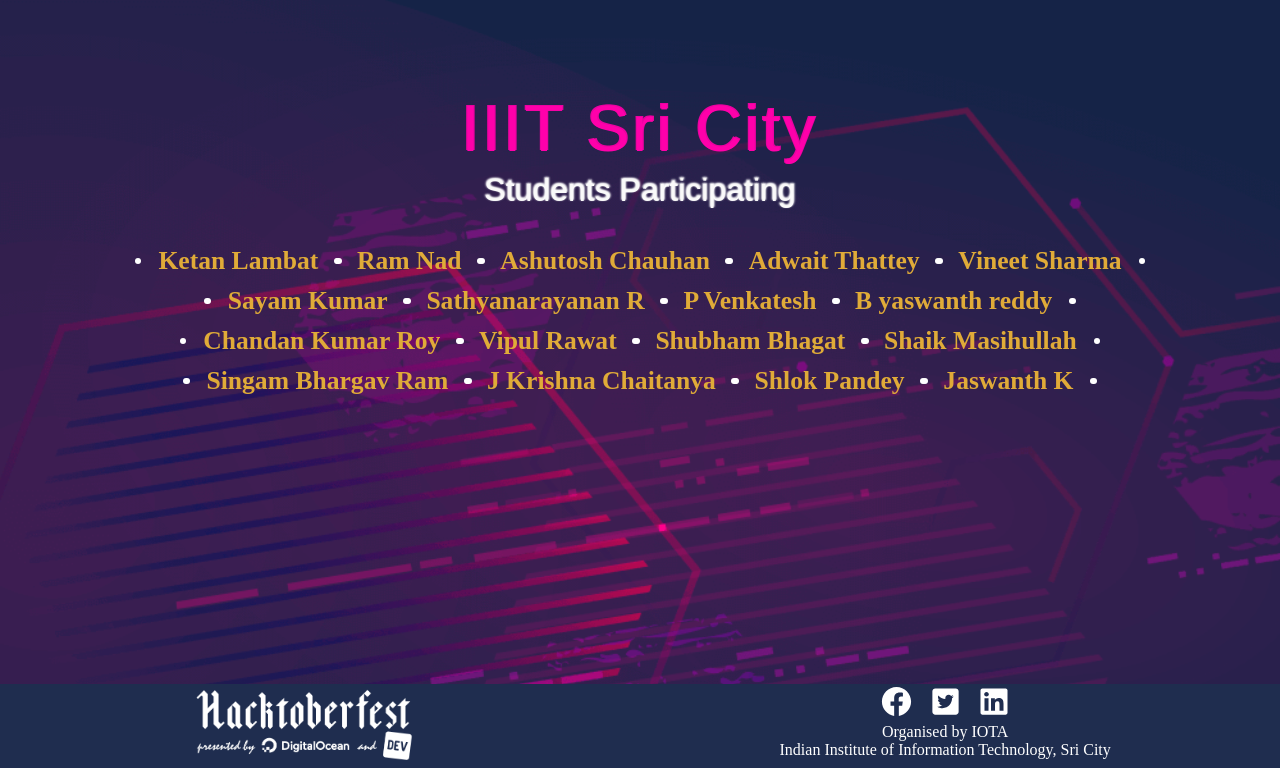
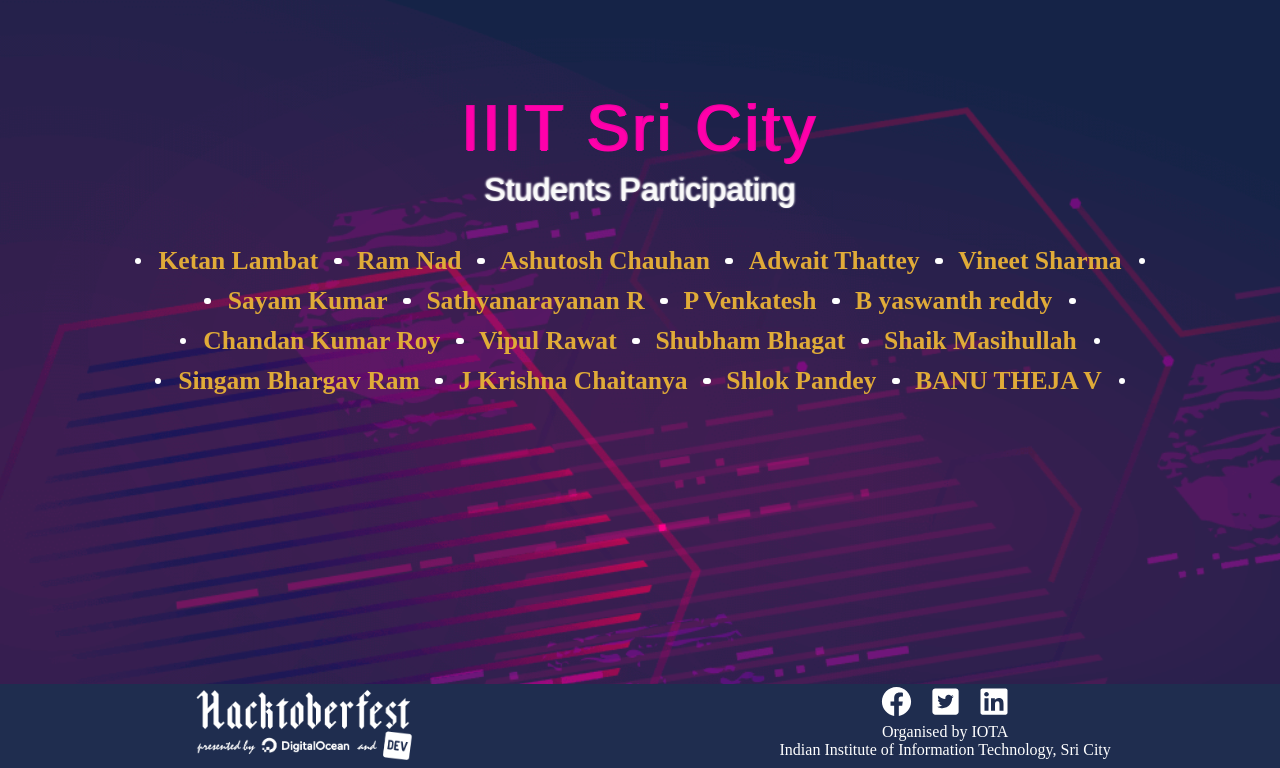
Before and after one commit to Project-Club-IIITS/hacktoberfest2019-participants, a Jekyll site: the page index.html, which Jekyll copies as it is, in a window 1280 px wide, cut to the strip 132-900 px from the top of the page. Built offline with Jekyll 4.4.1, drawn with Linux system fonts in a browser that asks for light colours; some web fonts are replaced.

Commit message:
Add participant name

```diff
--- a/index.html
+++ b/index.html
@@ -62,7 +62,7 @@
                 <li><a href="https://github.com/SBhargav15">Singam Bhargav Ram</a></li>
                 <li><a href="https://github.com/chaitanya531">J Krishna Chaitanya</a></li>
                 <li><a href="https://github.com/b30wulffz">Shlok Pandey</a></li>
-                <li><a href="https://github.com/JazzKriss21">Jaswanth K</a></li>
+                <li><a href="https://github.com/BANUTHEJA">BANU THEJA V</a></li>
 
             </ul>
         </div>
```
